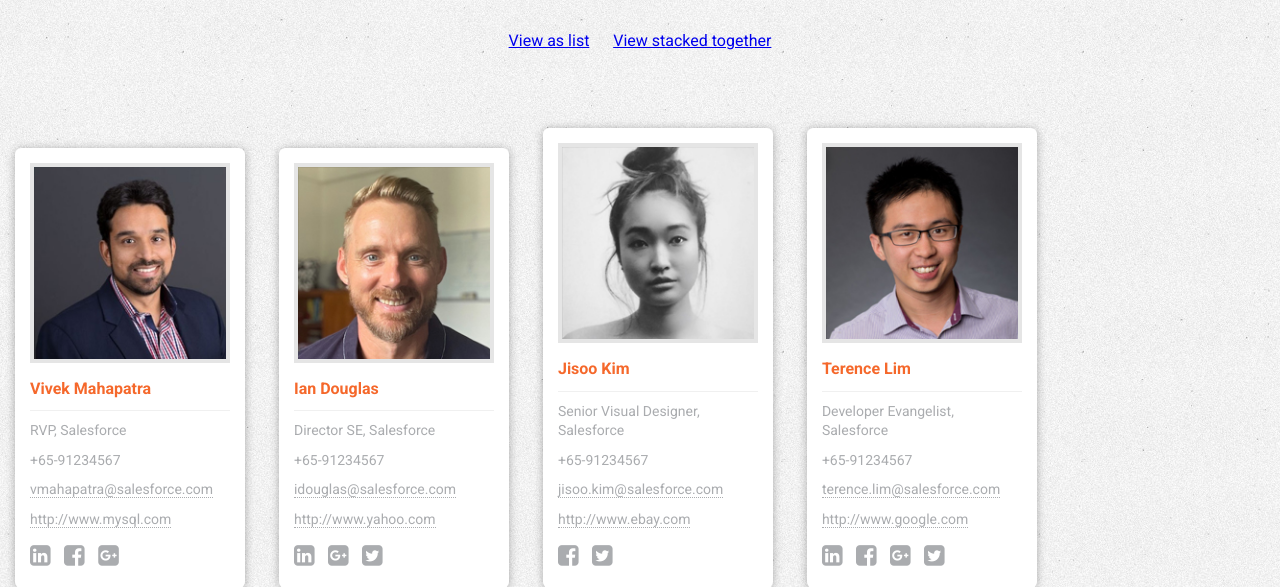
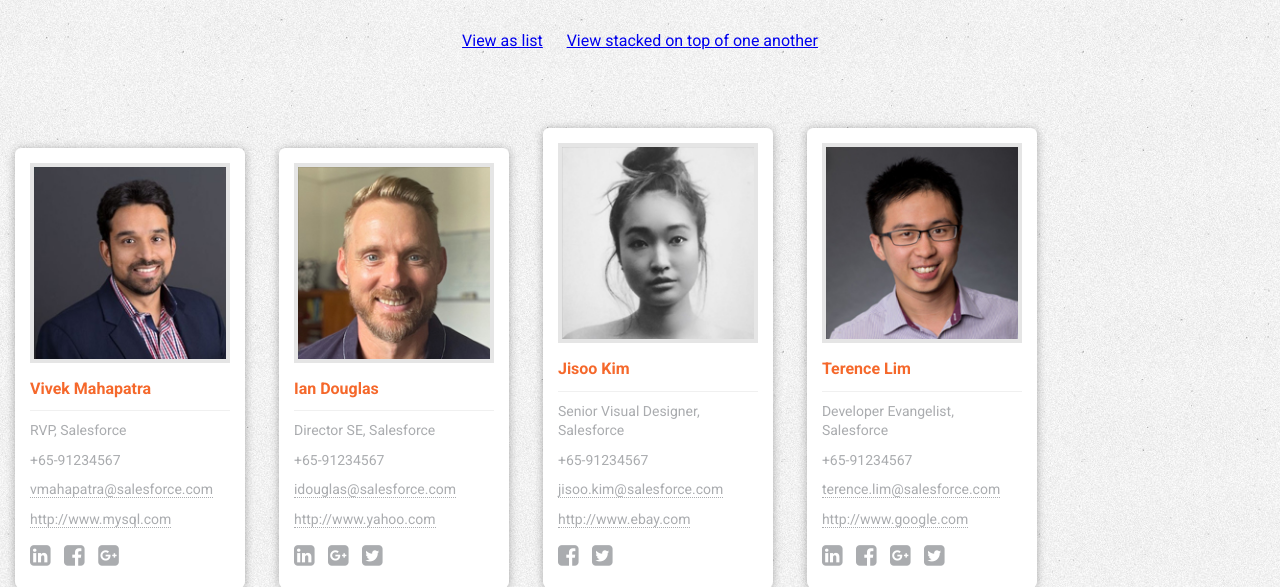
Before and after one commit to terlim-sfdc/terence-team-info, a PHP site: page /index.php in a window 1280 px wide. Shown: the top 587 px of the page. Run offline with PHP 8.4, Linux system fonts and the light colour scheme; data comes from the database, SQL or seed files in the repository; data that the repository does not hold is empty; some libraries are stand-ins or nearby versions.

Commit message:
Update index.php

```diff
--- a/index.php
+++ b/index.php
@@ -31,7 +31,7 @@
 
 <center>
   <a href="index.php">View as list</a> &nbsp;&nbsp;&nbsp;&nbsp;
-  <a href="index.php?stacked">View stacked together</a>
+  <a href="index.php?stacked">View stacked on top of one another</a>
 </center><br /><br />
 
 <ul id="member-list" class="member-list<?php echo $is_stacked?' stacked':''; ?>">
```
